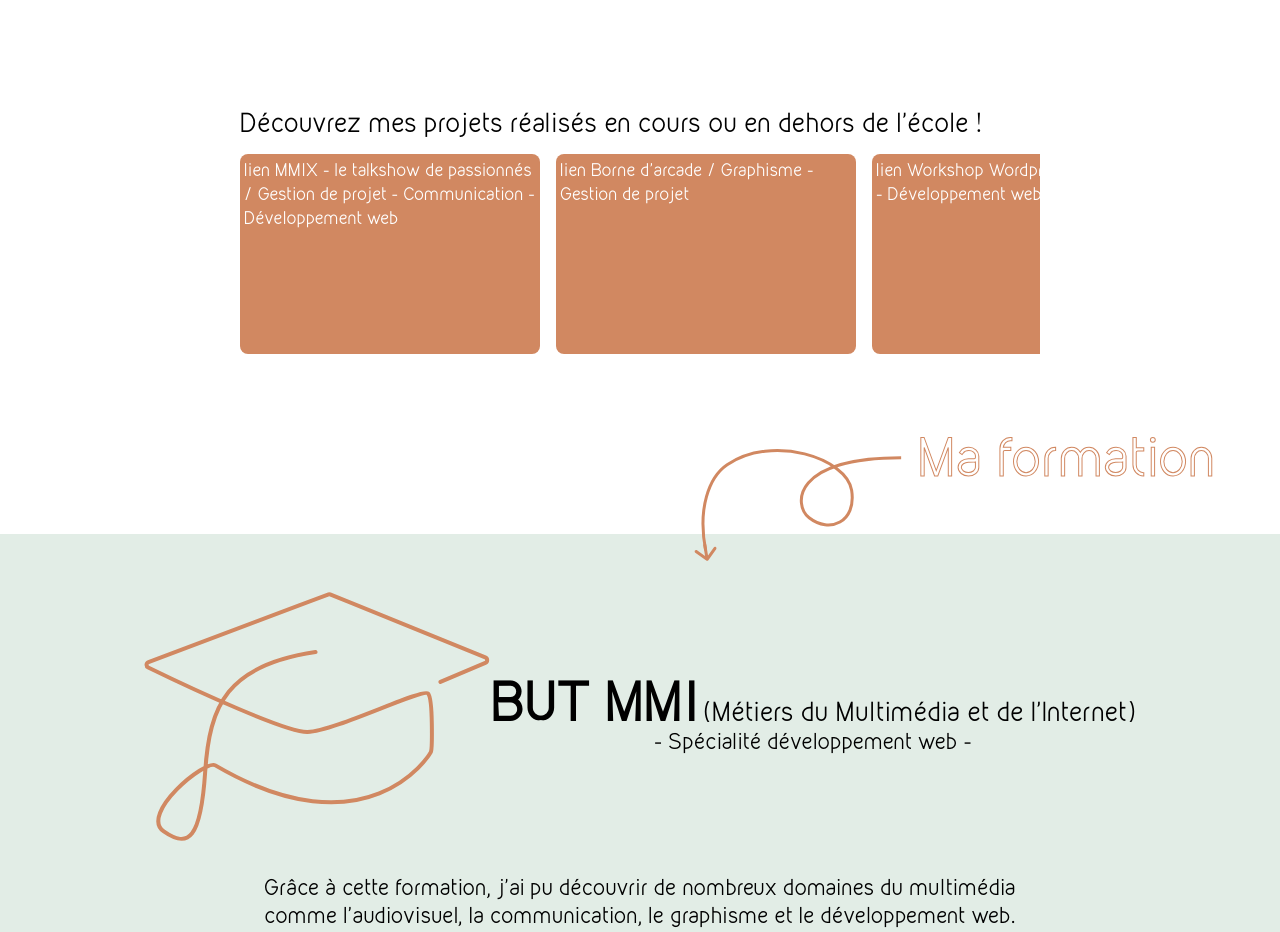
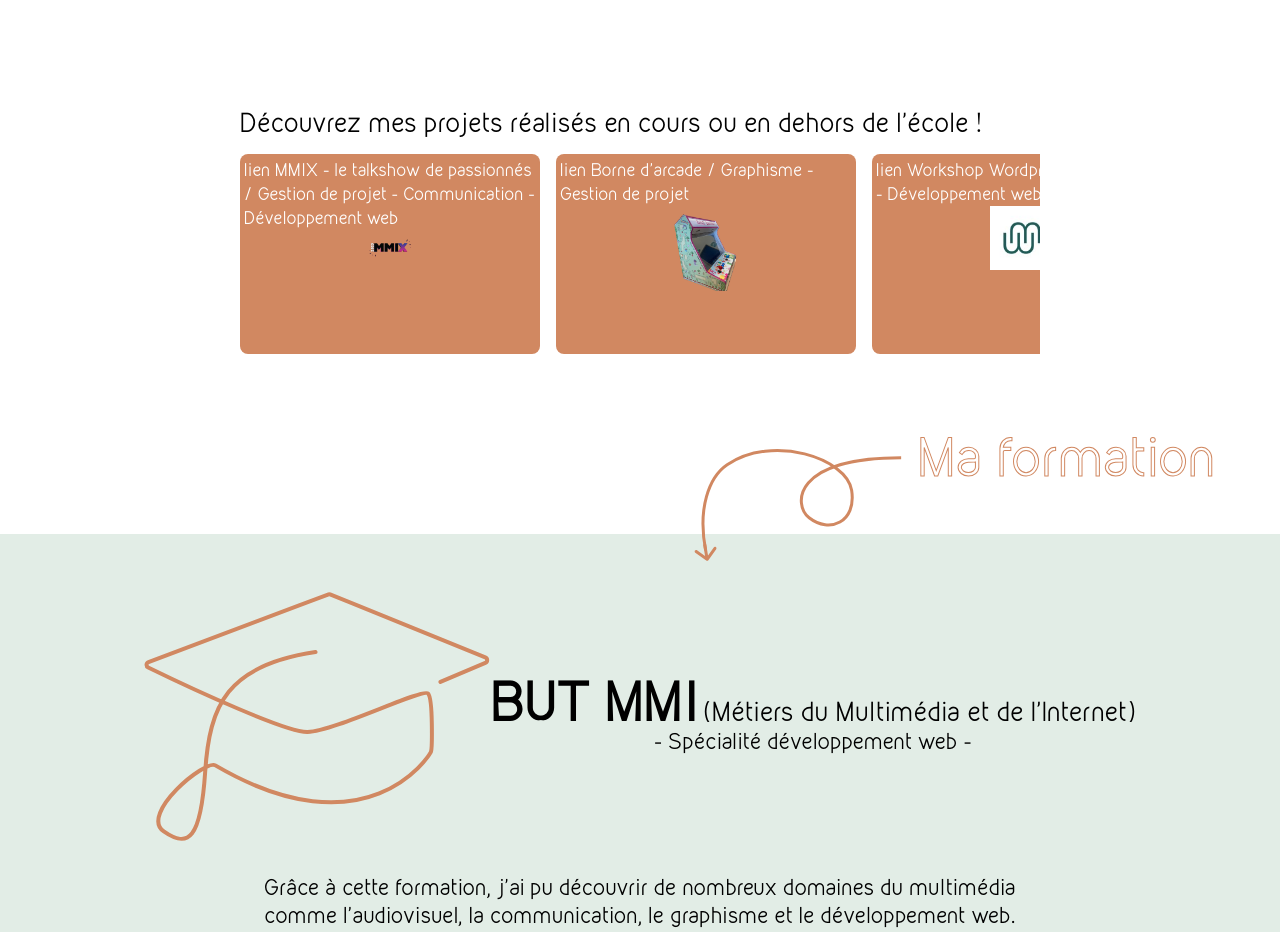
Before and after one commit to Laly18t/portfolio-mmi3, a React (Vite) app: page / in a window 1280 px wide. Shown: the part 2320-3252 px from the top of the page. Built offline with nearby package versions, Linux system fonts and the light colour scheme.

Commit message:
corrections data + ajout img

```diff
--- a/src/components/CarrousselProjects.jsx
+++ b/src/components/CarrousselProjects.jsx
@@ -29,7 +29,7 @@ function CarrousselProjects() {
             </div>
             <div className="cardScroll pt-8">
                 <p className="text-2xl">Découvrez mes projets réalisés en cours ou en dehors de l’école !</p>
-                <ul className="flex cardContainer overflow-x-scroll">
+                <ul className="flex items-center cardContainer overflow-x-scroll">
                     {Object.entries(data).map(([idProject, project]) => {
                         if (project.on_top === true) {
                             return (
@@ -37,6 +37,7 @@ function CarrousselProjects() {
                                     <a className='cardItem' href={`/projet/${idProject}`}>
                                         <li key={idProject} className="cardLi bg-terracota p-1 rounded-lg m-4 text-white">
                                             lien {project.title} / {project.skill.join(" - ")}
+                                            <img className="w-16 m-auto" src={project.img[0].src} alt={project.img[0].alt}></img>
                                         </li>
                                     </a>
                                 </>
--- a/src/data.js
+++ b/src/data.js
@@ -24,6 +24,7 @@ import elementaris3 from "./assets/photo/elementaris3.png"
 import artemisLogo from "./assets/photo/artemisLogo.png"
 import artemis1 from "./assets/photo/artemis1.png"
 import artemis2 from "./assets/photo/artemis2.png"
+import artemis3 from "./assets/photo/artemis3.png"
 import idol from "./assets/photo/idol.jpeg"
 
 /* IMG MUEW */
@@ -336,7 +337,7 @@ const data = {
                 "alt": "logo Art'émis"
             },
             {
-                "src": elementaris3,
+                "src": artemis3,
                 "alt": "vue en 3D de l'exposition"
             },
             {
--- a/src/pages/AllProjects.jsx
+++ b/src/pages/AllProjects.jsx
@@ -8,8 +8,8 @@ function AllProjects() {
     const tabs = [
         { title: 'Développement web', items: ['Développement web', 'Électronique', 'Intégration', 'Développement de jeux vidéo'], color: 'bg-vertt', text: 'text-black' },
         { title: 'Gestion de projet', items: ['Gestion de projet'], color: 'bg-terracota', text: 'text-beigee' },
-        { title: 'Multimédia', items: ['Communication', 'Rédaction', 'Conception', 'Graphisme', 'Audiovisuel'], color: 'bg-vertt', text: 'text-black' },
-        { title: 'Autres', items: ['Perso'], color: 'bg-terracota', text: 'text-beigee' },
+        { title: 'Multimédia', items: ['Communication', 'Rédaction', 'Conception', 'Graphisme', 'Audiovisuel'], color: 'bg-verttClair', text: 'text-black' },
+        { title: 'Autres', items: ['Perso'], color: 'bg-terracotaClair', text: 'text-black' },
     ];
 
     const [selectedTab, setSelectedTab] = useState(tabs[0]);
--- a/tailwind.config.js
+++ b/tailwind.config.js
@@ -8,7 +8,9 @@ export default {
     extend: {},
     colors: {
       vertt: '#9FC4AD',
+      verttClair: '#C0D8C9',
       terracota: '#D18861',
+      terracotaClair: '#DFAC90',
       beigee: '#FFFAF1',
       white: '#FFFFFF'
     }
```
Also changed, not shown: 1 other file (tests, documents, lock files or other folders).
